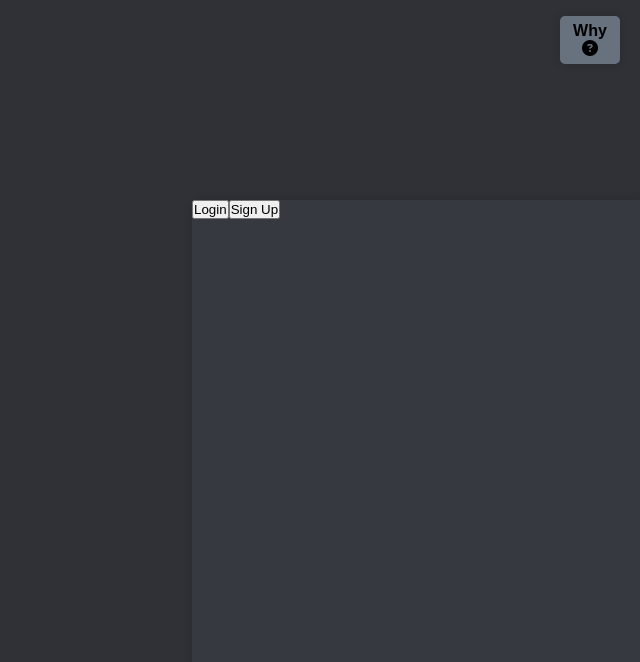
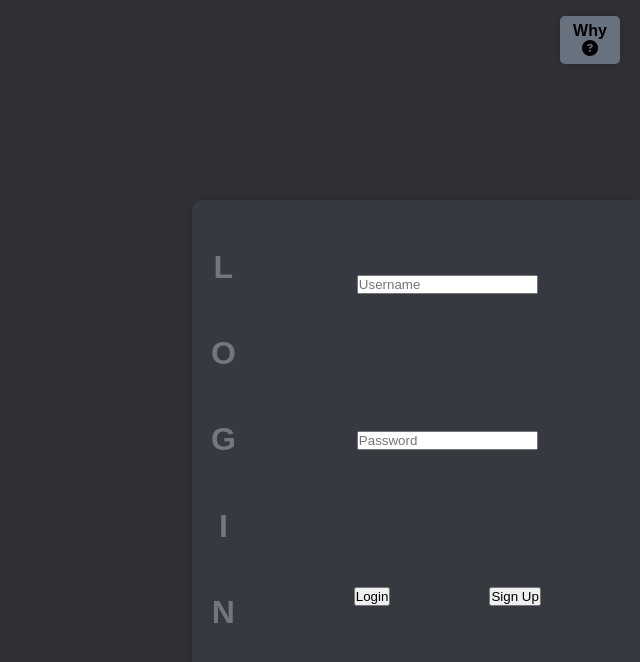
Before and after one commit to keshavDooleea/kshared, an Angular app in the folder frontend/: page / in a window 1280 px wide. Shown: the top 662 px of the page, without its empty margins (640-1280 px from the left). Built offline with nearby package versions, Linux system fonts and the light colour scheme; a web font is replaced by a local one.

Commit message:
added inputs to login and register

```diff
--- a/frontend/src/app/components/login/login.component.html
+++ b/frontend/src/app/components/login/login.component.html
@@ -4,13 +4,57 @@
       <h4>Why <i class="fas fa-question-circle"></i></h4>
     </span>
   </div>
-  <div class="login-containers">
+  <div class="entry-containers">
     <div class="register-container">
-      <button (click)="onRegisterClicked()">Register</button>
+      <div class="main">
+        <div class="main">
+          <div class="user-input">
+            <input type="text" placeholder="Username" />
+          </div>
+          <div class="user-input">
+            <input type="text" placeholder="Password" />
+          </div>
+          <div class="user-input">
+            <input type="text" placeholder="Confirm Password" />
+          </div>
+          <div class="actions">
+            <button (click)="onRegisterClicked()">Register</button>
+            <button (click)="onCancelClicked()">Cancel</button>
+          </div>
+        </div>
+      </div>
+
+      <div class="sidebar">
+        <span>R</span>
+        <span>E</span>
+        <span>G</span>
+        <span>I</span>
+        <span>S</span>
+        <span>T</span>
+        <span>E</span>
+        <span>R</span>
+      </div>
     </div>
     <div class="login-container">
-      <button routerLink="/home">Login</button>
-      <button (click)="onSignUpClicked()">Sign Up</button>
+      <div class="sidebar">
+        <span>L</span>
+        <span>O</span>
+        <span>G</span>
+        <span>I</span>
+        <span>N</span>
+      </div>
+      <div class="main">
+        <div class="user-input">
+          <input type="text" placeholder="Username" />
+        </div>
+        <div class="user-input">
+          <input type="text" placeholder="Password" />
+        </div>
+        <div class="actions">
+          <button routerLink="/home">Login</button>
+          <button (click)="onSignUpClicked()">Sign Up</button>
+        </div>
+      </div>
     </div>
   </div>
 
--- a/frontend/src/app/components/login/login.component.scss
+++ b/frontend/src/app/components/login/login.component.scss
@@ -77,7 +77,7 @@
   }
 }
 
-.login-containers {
+.entry-containers {
   width: 100%;
   height: 90vh;
   @include styles.displayFlex(row, center, space-between);
@@ -91,6 +91,34 @@
   box-shadow: 0 0 10px rgba(0, 0, 0, 0.15);
   transition: 0.7s transform;
   user-select: none;
+  @include styles.displayFlex(row, center, center);
+
+  .sidebar {
+    width: 14%;
+    height: 100%;
+    @include styles.displayFlex(column, center, space-evenly);
+    color: #72767d;
+    font-size: 2rem;
+    font-weight: bolder;
+  }
+
+  .main {
+    width: 86%;
+    height: 100%;
+    @include styles.displayFlex(column, center, space-evenly);
+
+    .user-input {
+      width: 100%;
+      height: 30%;
+      @include styles.displayFlex(row, center, space-evenly);
+    }
+
+    .actions {
+      width: 100%;
+      height: 30%;
+      @include styles.displayFlex(row, center, space-evenly);
+    }
+  }
 }
 
 .register-container {
--- a/frontend/src/app/components/login/login.component.ts
+++ b/frontend/src/app/components/login/login.component.ts
@@ -16,6 +16,10 @@ export class LoginComponent implements OnInit {
 
   ngOnInit(): void {}
 
+  onCancelClicked(): void {
+    this.isRegister = false;
+  }
+
   onRegisterClicked(): void {
     this.isRegister = false;
   }
```
